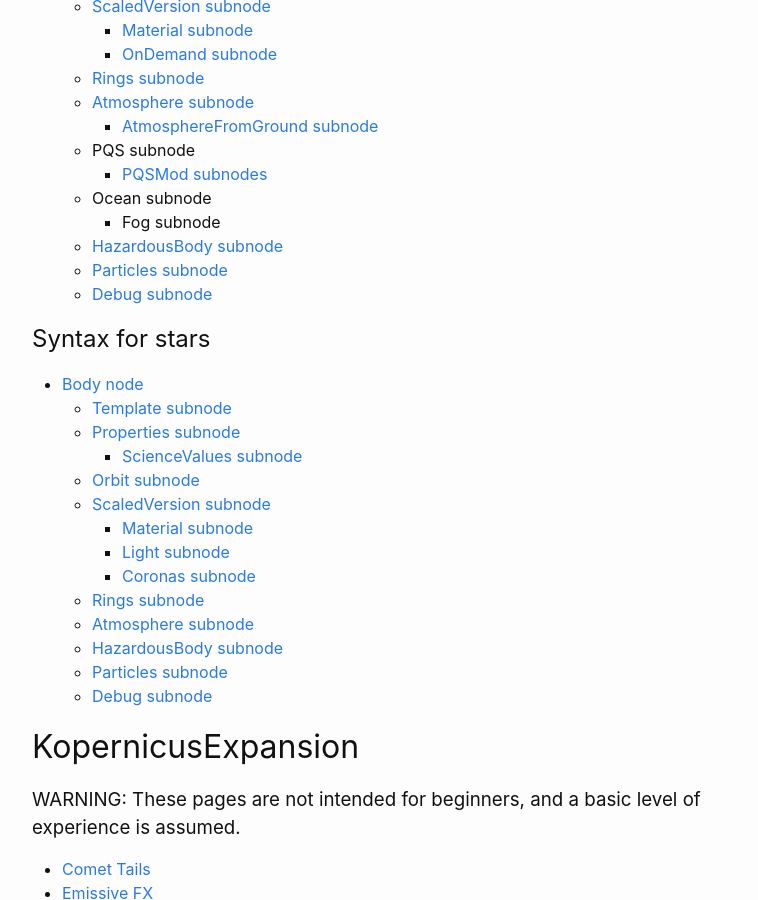
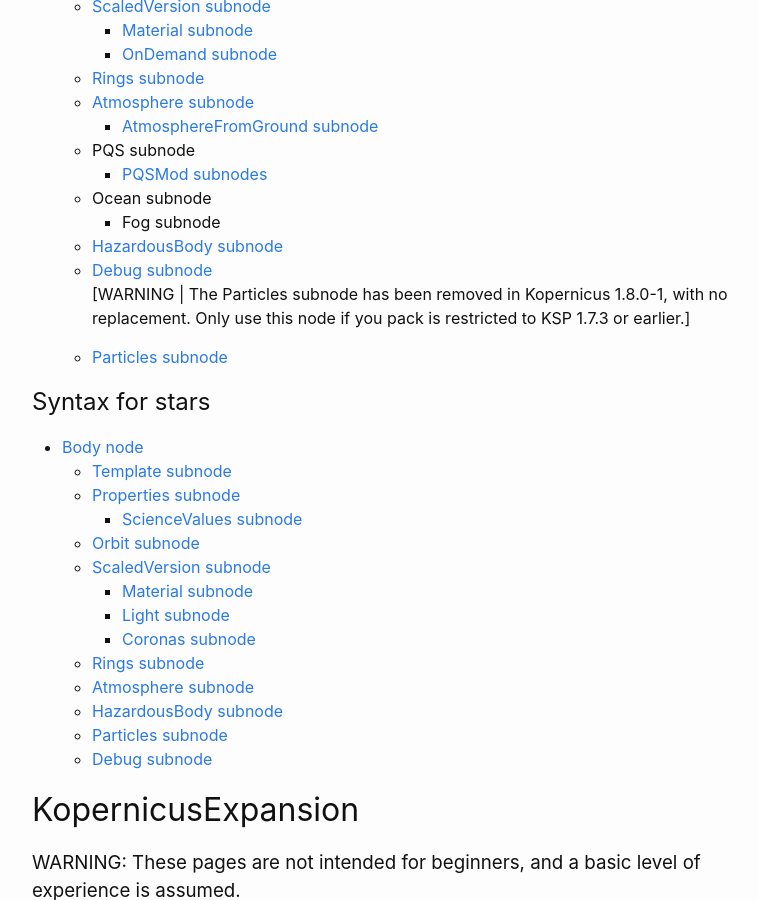
Before and after one commit to Kopernicus/wiki, a Jekyll site: the page built from index.md, in a window 1280 px wide and 900 px high, scrolled down 582 px. Shown: the whole window, without its empty margins (238-996 px from the left). Built offline with Jekyll 4.4.1, drawn with Linux system fonts in a browser that asks for light colours.

Commit message:
add particles removal warning

```diff
--- a/index.md
+++ b/index.md
@@ -36,8 +36,9 @@ subtitle: A mod to modify the planetary system used by KSP
   + Ocean subnode
     - Fog subnode
   + [HazardousBody subnode]({{ site.baseurl }}{% link main/HazardousBody.md %})
+  + [Debug subnode]({{ site.baseurl }}{% link main/Debug.md %})
+  #### [WARNING | The Particles subnode has been removed in Kopernicus 1.8.0-1, with no replacement. Only use this node if you pack is restricted to KSP 1.7.3 or earlier.]
   + [Particles subnode]({{ site.baseurl }}{% link main/Particles.md %})
-  + [Debug subnode]({{ site.baseurl }}{% link main/Debug.md %})
 
 ## Syntax for stars
 * [Body node]({{ site.baseurl }}{% link main/Body.md %})
```
